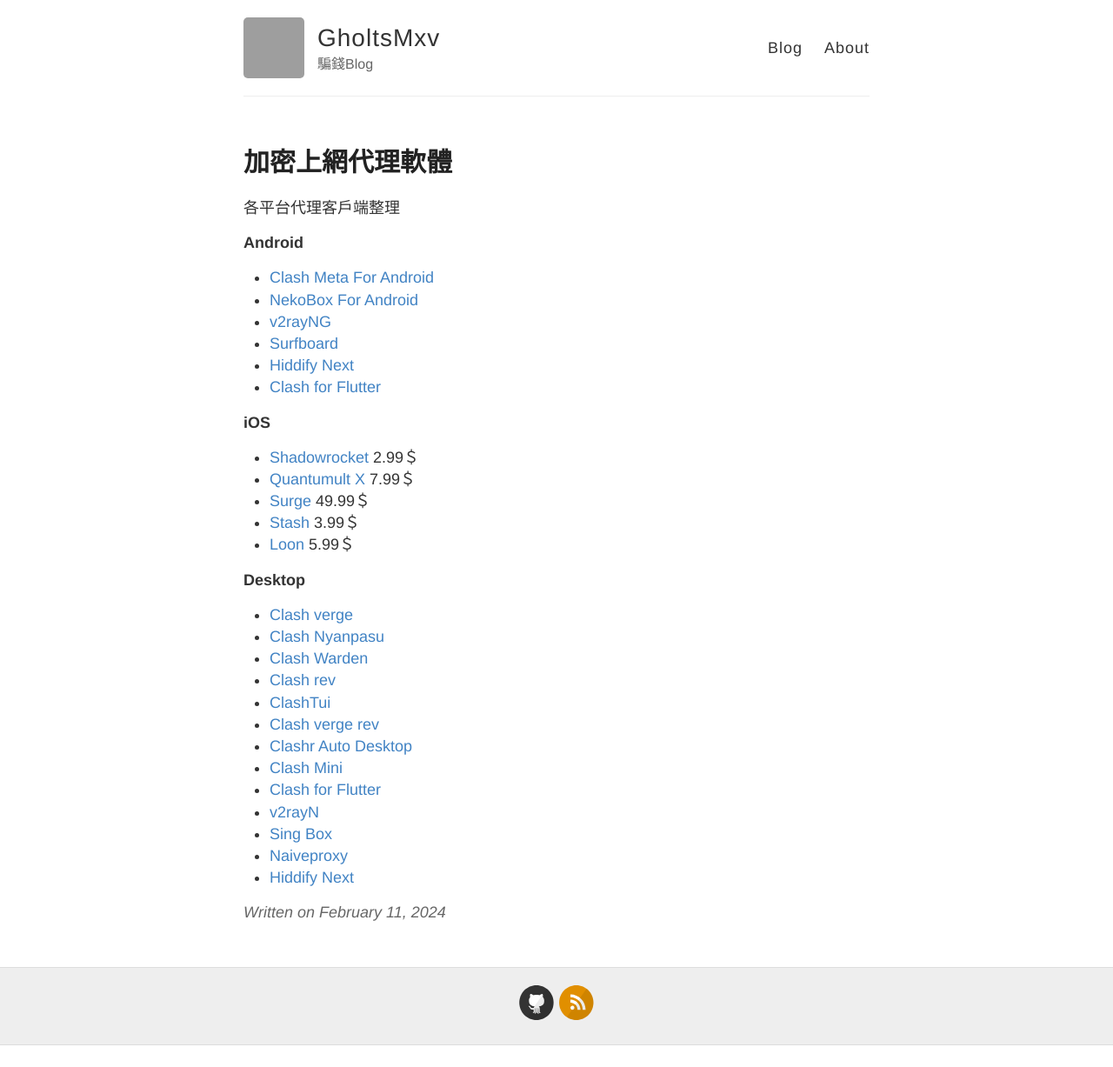
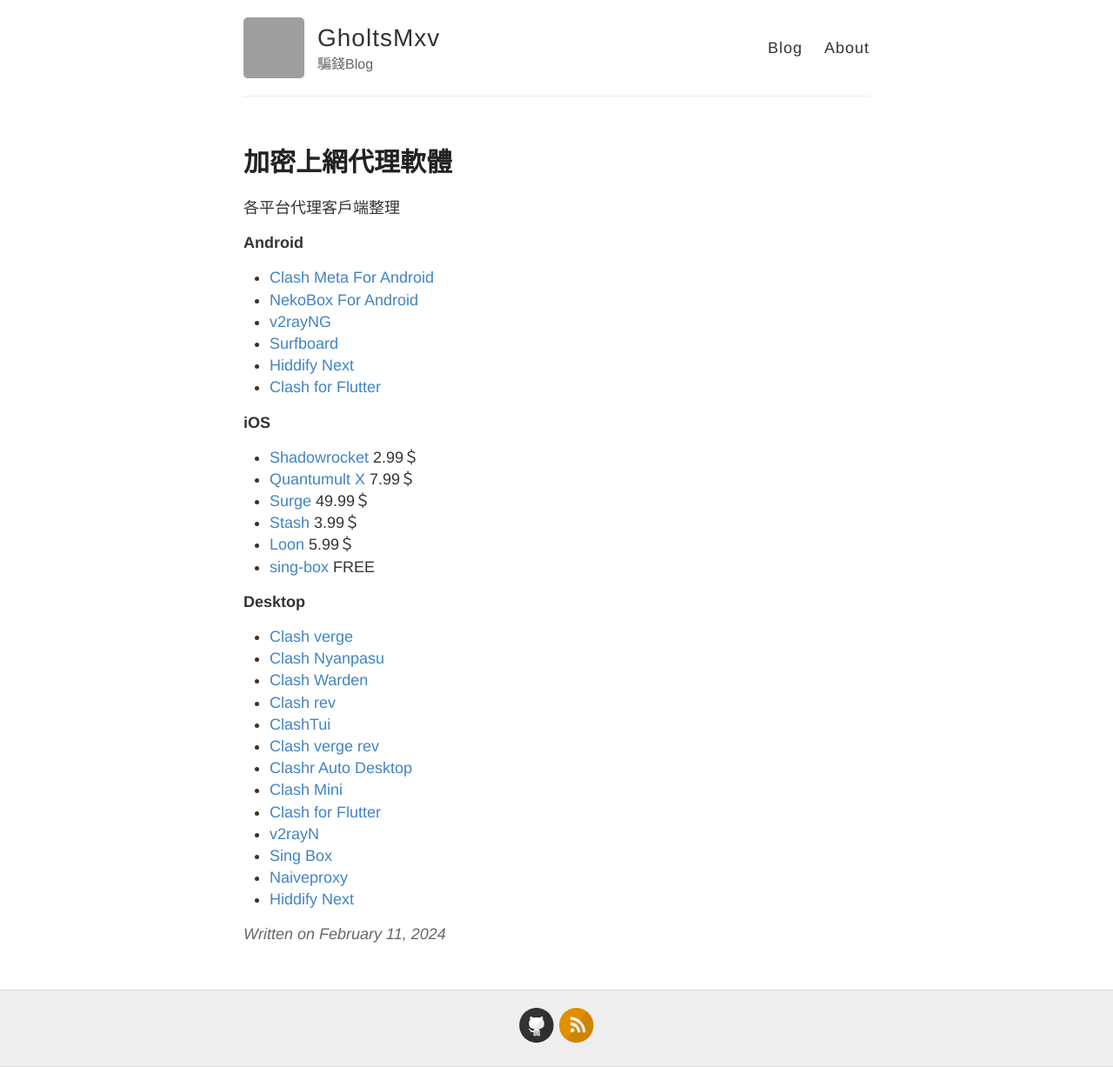
Before and after one commit to GholtsMxv/archiveblogg, a Jekyll site: the page built from _posts/2024-02-11-Application proxy.md, in a window 1280 px wide. Shown: the whole page at 87% size. Built offline with Jekyll 4.4.1, drawn with Linux system fonts in a browser that asks for light colours; comment, search, counter and statistics services are not loaded; before the commit the page ends 1202 px from its top, so only the background shows below that; grey boxes are pictures that could not be loaded.

Commit message:
Update 2024-02-11-Application proxy.md

```diff
--- a/_posts/2024-02-11-Application proxy.md
+++ b/_posts/2024-02-11-Application proxy.md
@@ -19,6 +19,7 @@
 - [Surge](https://apps.apple.com/us/app/surge-5/id1442620678)  49.99＄
 - [Stash](https://apps.apple.com/us/app/stash-rule-based-proxy/id1596063349) 3.99＄
 - [Loon](https://apps.apple.com/hk/app/loon/id1373567447)  5.99＄
+- [sing-box](https://apps.apple.com/us/app/sing-box/id6451272673)  FREE
 
 
 **Desktop**
```
